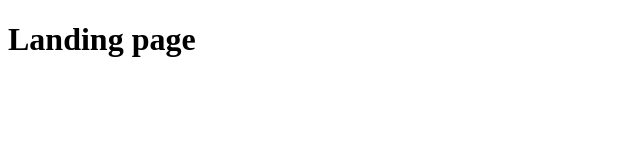
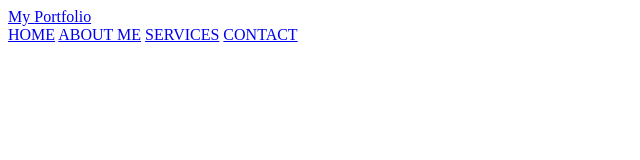
Before and after one commit to MaryKaheti/Landing-page, a plain HTML site: page index.html in a window 1280 px wide. Shown: the whole page, without its empty margins (0-640 px from the left). Drawn offline with Linux system fonts and the light colour scheme.

Commit message:
added some context to body

```diff
--- a/index.html
+++ b/index.html
@@ -3,10 +3,22 @@
 <head>
     <meta charset="UTF-8">
     <meta name="viewport" content="width=device-width, initial-scale=1.0">
-    <title>Document</title>
+    <title>MY PORTFOLIO</title>
 </head>
 <body>
+    <header class="header">
+        <a href="#home" class="mylogo">My <span>Portfolio</span></a>
+        <nav class="navbar">
+          <a href="#home">HOME</a>
+          <a href="#about-me">ABOUT ME</a>
+          <a href="#services">SERVICES</a>
+          <a href="#contact">CONTACT</a>
+        </nav>
+    </header>
+    <section>
 
-    <h1>Landing page</h1>
+    </section>
+
+
 </body>
 </html>
```
Also changed, not shown: styles.css (added).
